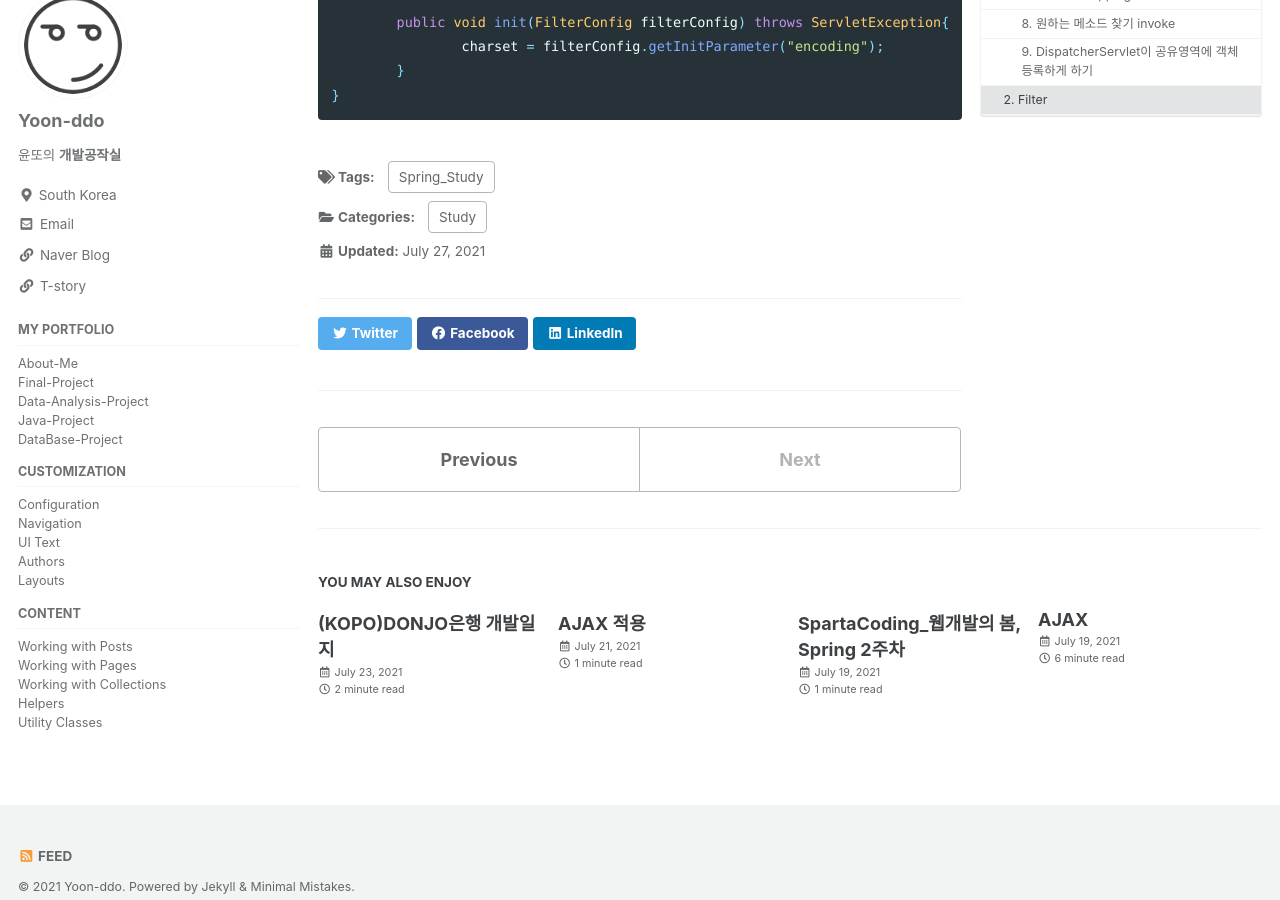
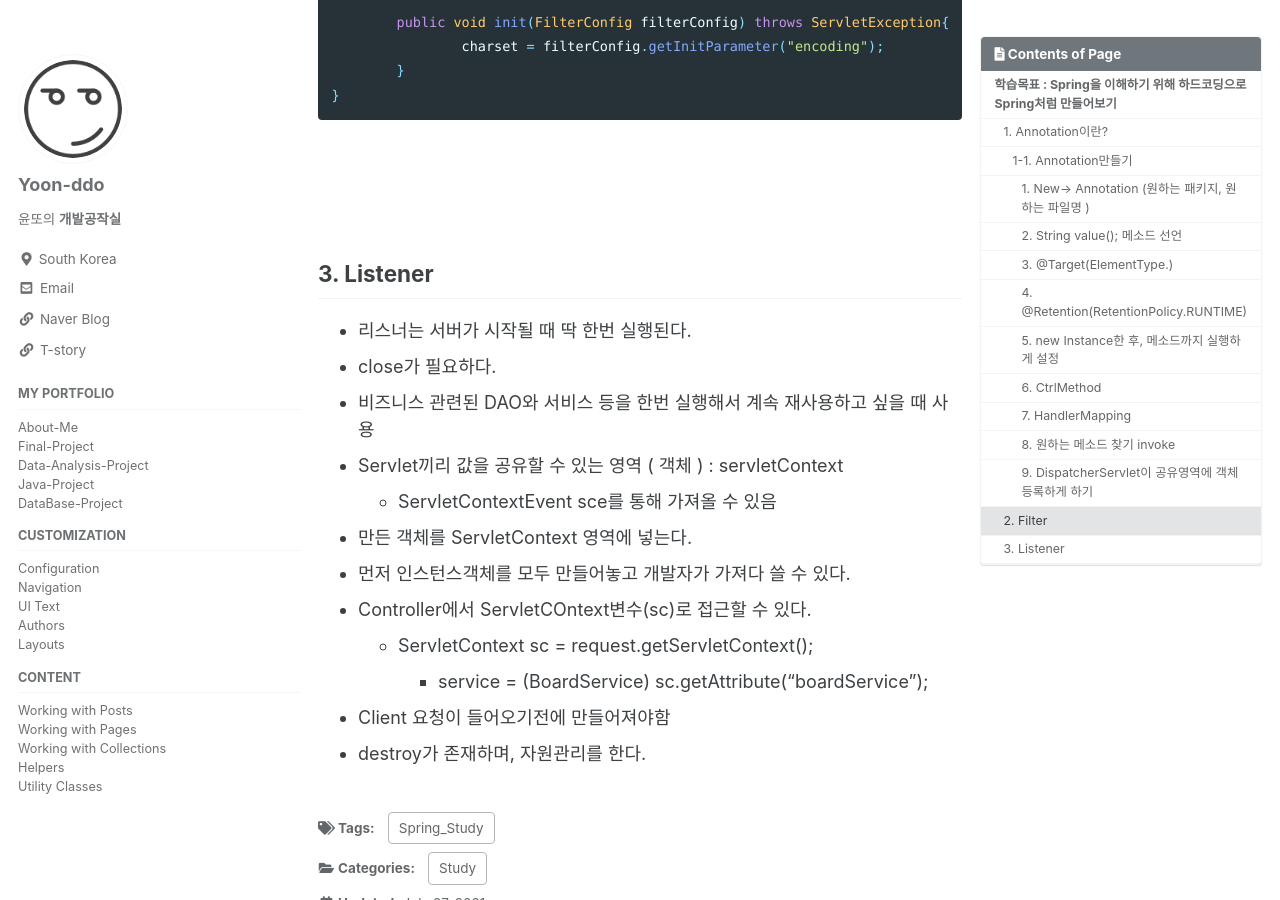
Before and after one commit to Yoon-ddo/Yoon-ddo.github.io, a Jekyll site: the page built from _posts/2021-07-27-Spring 공부 전 기초.md, in a window 1280 px wide and 900 px high, scrolled down 8811 px. Built offline with Jekyll 4.4.1, drawn with Linux system fonts in a browser that asks for light colours; cached includes are drawn as plain includes; some of the changed text lies outside the part shown.

Commit message:
Update 2021-07-27-Spring 공부 전 기초.md

````diff
--- a/_posts/2021-07-27-Spring 공부 전 기초.md
+++ b/_posts/2021-07-27-Spring 공부 전 기초.md
@@ -349,3 +349,19 @@ public class EncodingFilter implements Filter{
 	}
 }
 ```
+
+<br><br><br>
+
+## 3. Listener
+* 리스너는 서버가 시작될 때 딱 한번 실행된다.
+* close가 필요하다.
+* 비즈니스 관련된 DAO와 서비스 등을 한번 실행해서 계속 재사용하고 싶을 때 사용
+* Servlet끼리 값을 공유할 수 있는 영역 ( 객체 ) : servletContext
+  - ServletContextEvent sce를 통해 가져올 수 있음
+* 만든 객체를 ServletContext 영역에 넣는다.
+* 먼저 인스턴스객체를 모두 만들어놓고 개발자가 가져다 쓸 수 있다.
+* Controller에서 ServletCOntext변수(sc)로 접근할 수 있다.
+  - ServletContext sc = request.getServletContext();
+	-	service = (BoardService) sc.getAttribute("boardService");
+* Client 요청이 들어오기전에 만들어져야함
+* destroy가 존재하며, 자원관리를 한다.
````
